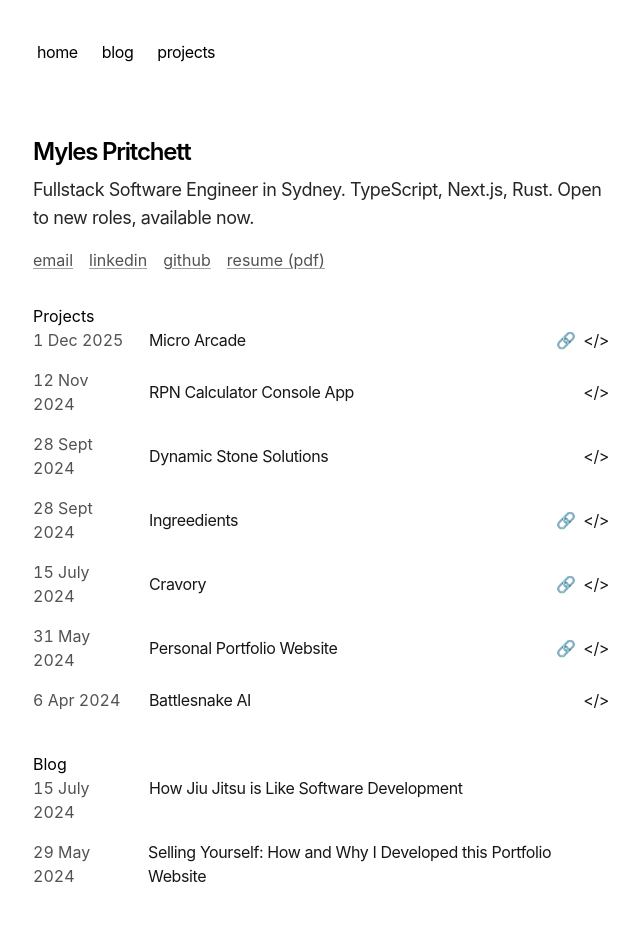
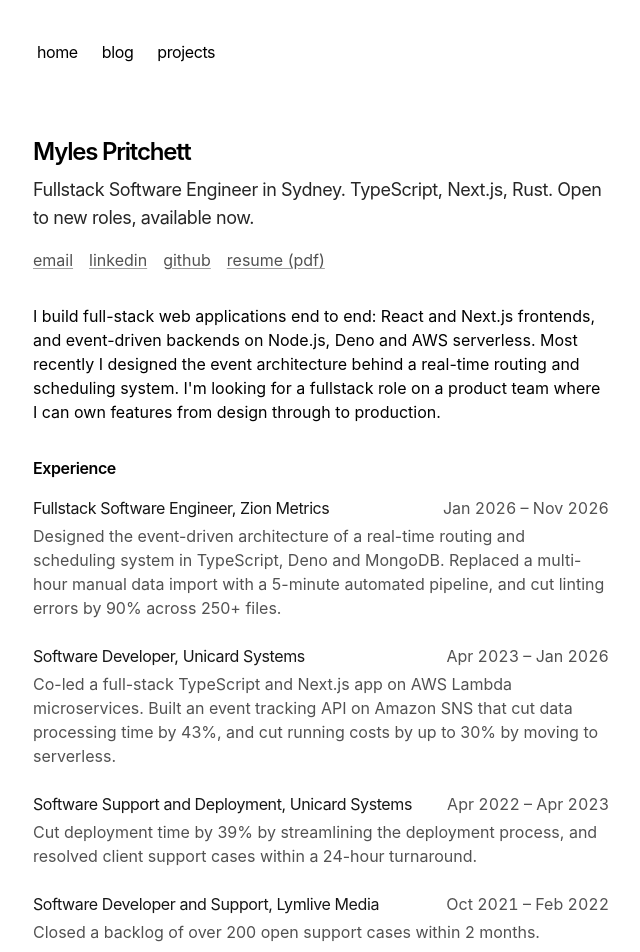
Before and after one commit to MylesJPritchett/mylesp.com, a Next.js app: page / in a window 1280 px wide. Shown: the top 952 px of the page, without its empty margins (319-959 px from the left). Built offline with nearby package versions, Linux system fonts and the light colour scheme.

Commit message:
feat: add Experience to the home page and order sections Experience, Projects, Posts

```diff
--- a/app/page.tsx
+++ b/app/page.tsx
@@ -9,8 +9,40 @@ const contactLinks = [
   { label: 'github', href: 'https://github.com/MylesJPritchett/' },
 ]
 
+const experience = [
+  {
+    title: 'Fullstack Software Engineer',
+    employer: 'Zion Metrics',
+    dates: 'Jan 2026 – Nov 2026',
+    outcomes:
+      'Designed the event-driven architecture of a real-time routing and scheduling system in TypeScript, Deno and MongoDB. Replaced a multi-hour manual data import with a 5-minute automated pipeline, and cut linting errors by 90% across 250+ files.',
+  },
+  {
+    title: 'Software Developer',
+    employer: 'Unicard Systems',
+    dates: 'Apr 2023 – Jan 2026',
+    outcomes:
+      'Co-led a full-stack TypeScript and Next.js app on AWS Lambda microservices. Built an event tracking API on Amazon SNS that cut data processing time by 43%, and cut running costs by up to 30% by moving to serverless.',
+  },
+  {
+    title: 'Software Support and Deployment',
+    employer: 'Unicard Systems',
+    dates: 'Apr 2022 – Apr 2023',
+    outcomes:
+      'Cut deployment time by 39% by streamlining the deployment process, and resolved client support cases within a 24-hour turnaround.',
+  },
+  {
+    title: 'Software Developer and Support',
+    employer: 'Lymlive Media',
+    dates: 'Oct 2021 – Feb 2022',
+    outcomes: 'Closed a backlog of over 200 open support cases within 2 months.',
+  },
+]
+
 const linkClass =
   'underline decoration-neutral-400 underline-offset-2 transition-all hover:text-neutral-800 hover:decoration-neutral-800 dark:decoration-neutral-600 dark:hover:text-neutral-100 dark:hover:decoration-neutral-100'
+
+const sectionHeadingClass = 'mb-4 font-semibold tracking-tight'
 
 function ContactStrip() {
   return (
@@ -38,6 +70,34 @@ function ContactStrip() {
   )
 }
 
+function Experience() {
+  return (
+    <section id="experience" className="my-8">
+      <h2 className={sectionHeadingClass}>Experience</h2>
+      <ol>
+        {experience.map(({ title, employer, dates, outcomes }) => (
+          <li key={`${employer} ${dates}`} className="mb-6">
+            <div className="flex flex-col md:flex-row md:justify-between md:gap-4">
+              <p className="text-neutral-900 tracking-tight dark:text-neutral-100">
+                {title}, {employer}
+              </p>
+              <p className="shrink-0 text-neutral-600 tabular-nums dark:text-neutral-400">
+                {dates}
+              </p>
+            </div>
+            <p className="mt-1 text-neutral-600 dark:text-neutral-400">
+              {outcomes}
+            </p>
+          </li>
+        ))}
+      </ol>
+      <a className={linkClass} href={resumeHref} download>
+        Full resume
+      </a>
+    </section>
+  )
+}
+
 export default function Page() {
   return (
     <section>
@@ -49,13 +109,23 @@ export default function Page() {
         to new roles, available now.
       </p>
       <ContactStrip />
-      <div className="my-8">
-        <h2>Projects</h2>
+      <p className="mb-4">
+        I build full-stack web applications end to end: React and Next.js
+        frontends, and event-driven backends on Node.js, Deno and AWS
+        serverless. Most recently I designed the event architecture behind a
+        real-time routing and scheduling system. I'm looking for a fullstack
+        role on a product team where I can own features from design through to
+        production.
+      </p>
+      <Experience />
+      <section className="my-8">
+        <h2 className={sectionHeadingClass}>Projects</h2>
         <PortfolioProjects />
-        <br></br>
-        <h2>Blog</h2>
+      </section>
+      <section className="my-8">
+        <h2 className={sectionHeadingClass}>Posts</h2>
         <BlogPosts />
-      </div>
+      </section>
     </section>
   )
 }
```
Also changed, not shown: 1 other file (tests, documents, lock files or other folders).
